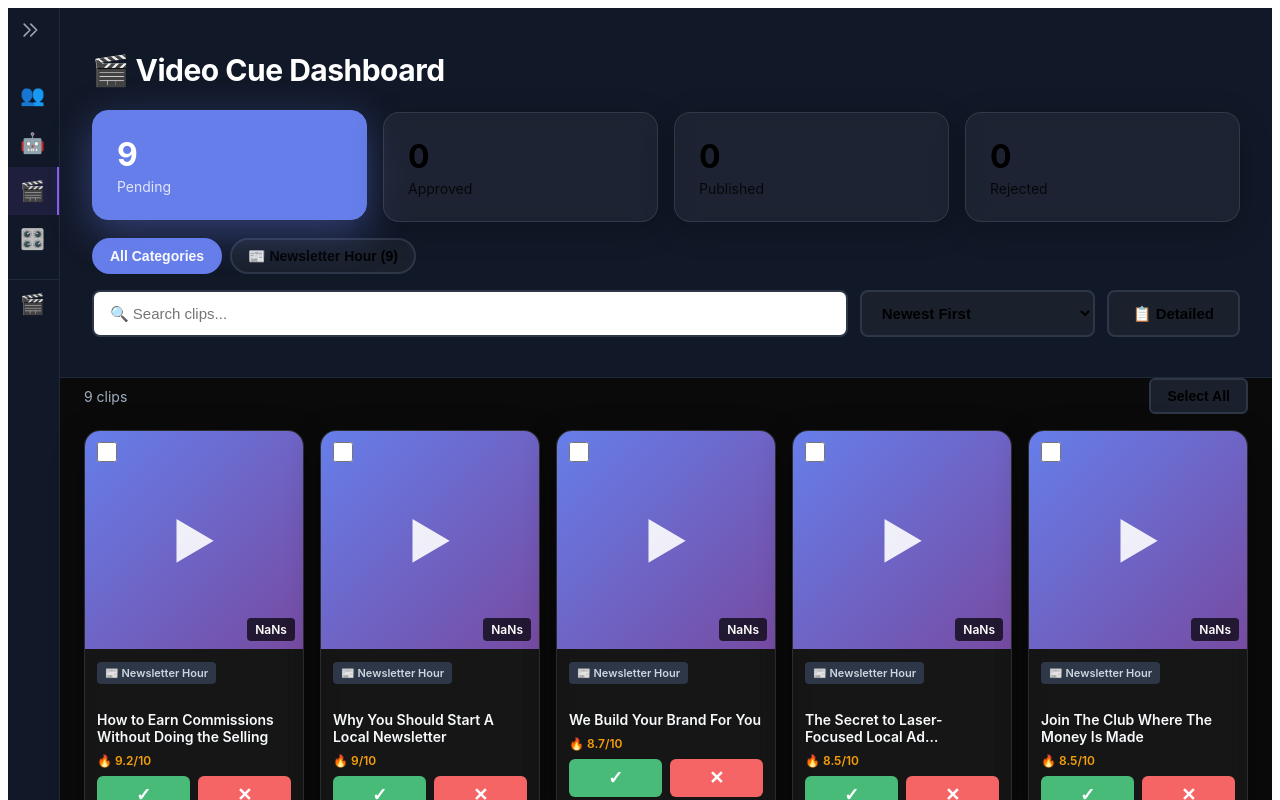
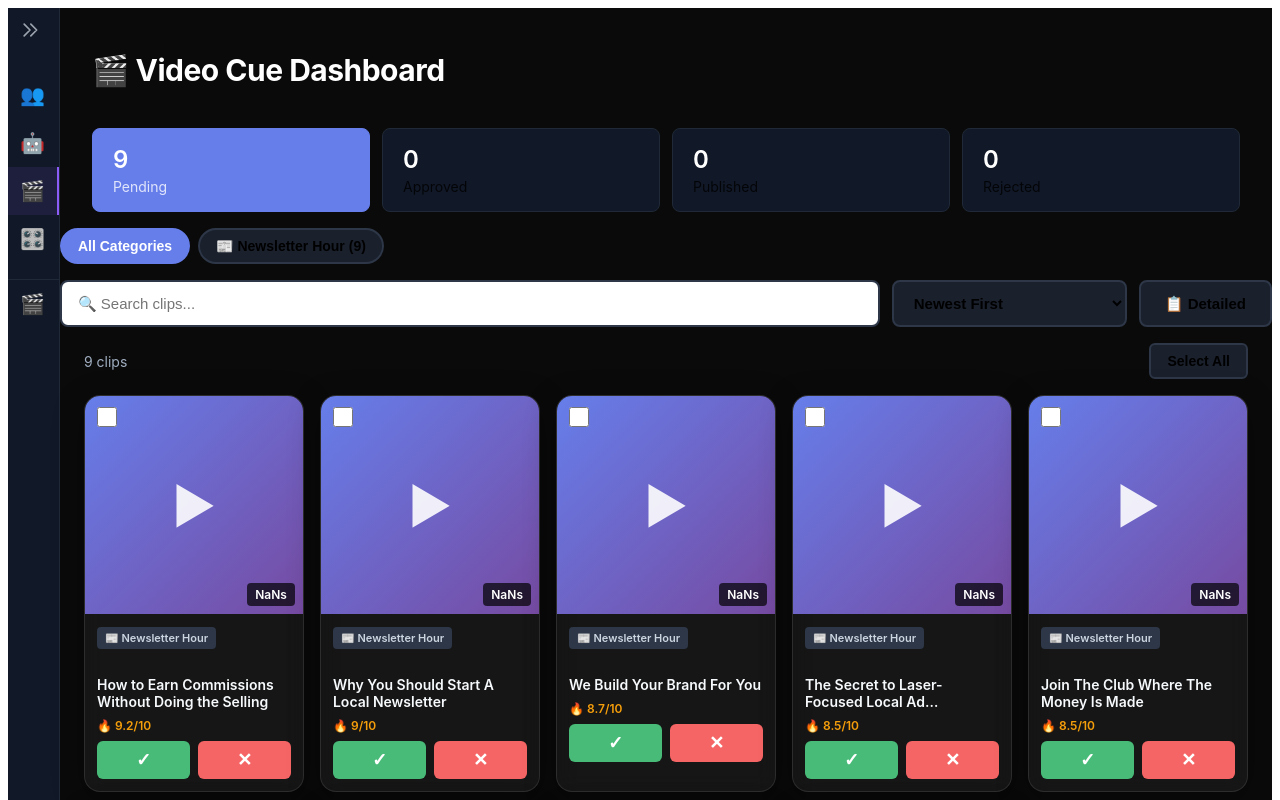
Before and after one commit to pacinobot2026/vizard-clips-dashboard, a Next.js app: page /dashboard in a window 1280 px wide. Shown: the top 800 px of the page. Built offline with nearby package versions, Linux system fonts and the light colour scheme.

Commit message:
Clean up header and stats - remove grey background, simpler styling

```diff
--- a/pages/dashboard.js
+++ b/pages/dashboard.js
@@ -198,8 +198,9 @@ export default function Dashboard() {
     <div style={{ display: 'flex', minHeight: '100vh', background: '#0a0a0a' }}>
       <NavigationSidebar />
       <div style={styles.container}>
-      <header style={styles.header}>
-        <h1 style={styles.title}>🎬 Video Cue Dashboard</h1>
+        <div style={styles.header}>
+          <h1 style={styles.title}>🎬 Video Cue Dashboard</h1>
+        </div>
 
         {/* Status Tabs */}
         <div style={styles.stats}>
@@ -302,7 +303,6 @@ export default function Dashboard() {
             {publishing ? 'Publishing...' : `🚀 Publish ${stats.approved} Approved Clips`}
           </button>
         )}
-      </header>
 
       <main style={styles.main}>
         {filteredClips.length === 0 ? (
@@ -563,9 +563,9 @@ const styles = {
     fontFamily: '-apple-system, BlinkMacSystemFont, "Segoe UI", "Roboto", "Oxygen", "Ubuntu", "Cantarell", sans-serif'
   },
   header: {
-    background: '#111827',
-    padding: '24px 32px',
-    borderBottom: '1px solid #1f2937',
+    background: 'transparent',
+    padding: '24px 32px 16px',
+    borderBottom: 'none',
     marginBottom: '0'
   },
   title: {
@@ -578,31 +578,29 @@ const styles = {
   },
   stats: {
     display: 'flex',
-    gap: '16px',
-    marginBottom: '16px'
+    gap: '12px',
+    marginBottom: '16px',
+    padding: '0 32px'
   },
   statBox: {
     flex: 1,
-    padding: '24px',
-    background: 'rgba(255, 255, 255, 0.05)',
-    backdropFilter: 'blur(10px)',
-    borderRadius: '16px',
+    padding: '16px 20px',
+    background: '#111827',
+    borderRadius: '8px',
     cursor: 'pointer',
-    transition: 'all 0.3s cubic-bezier(0.4, 0, 0.2, 1)',
-    border: '1px solid rgba(255, 255, 255, 0.1)',
-    boxShadow: '0 8px 32px rgba(0, 0, 0, 0.2)'
+    transition: 'all 0.2s',
+    border: '1px solid #1f2937'
   },
   statBoxActive: {
-    background: 'linear-gradient(135deg, #667eea 0%, #764ba2 100%)',
+    background: '#8b5cf6',
     color: 'white',
-    border: '1px solid rgba(255, 255, 255, 0.2)',
-    transform: 'translateY(-2px)',
-    boxShadow: '0 12px 40px rgba(102, 126, 234, 0.4)'
+    border: '1px solid #8b5cf6'
   },
   statCount: {
-    fontSize: '32px',
-    fontWeight: '700',
-    marginBottom: '4px'
+    fontSize: '24px',
+    fontWeight: '600',
+    marginBottom: '4px',
+    color: '#fff'
   },
   statLabel: {
     fontSize: '14px',
```
